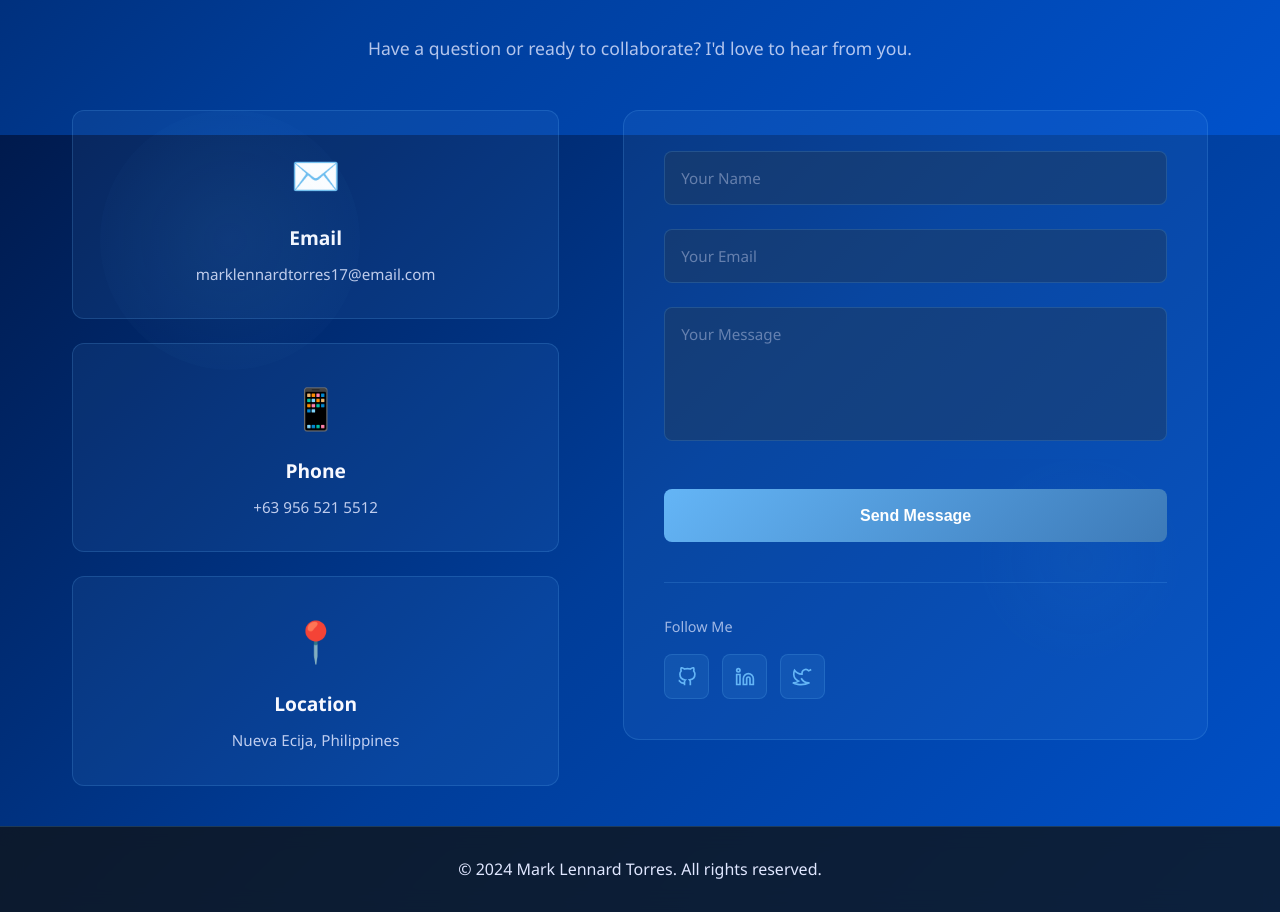
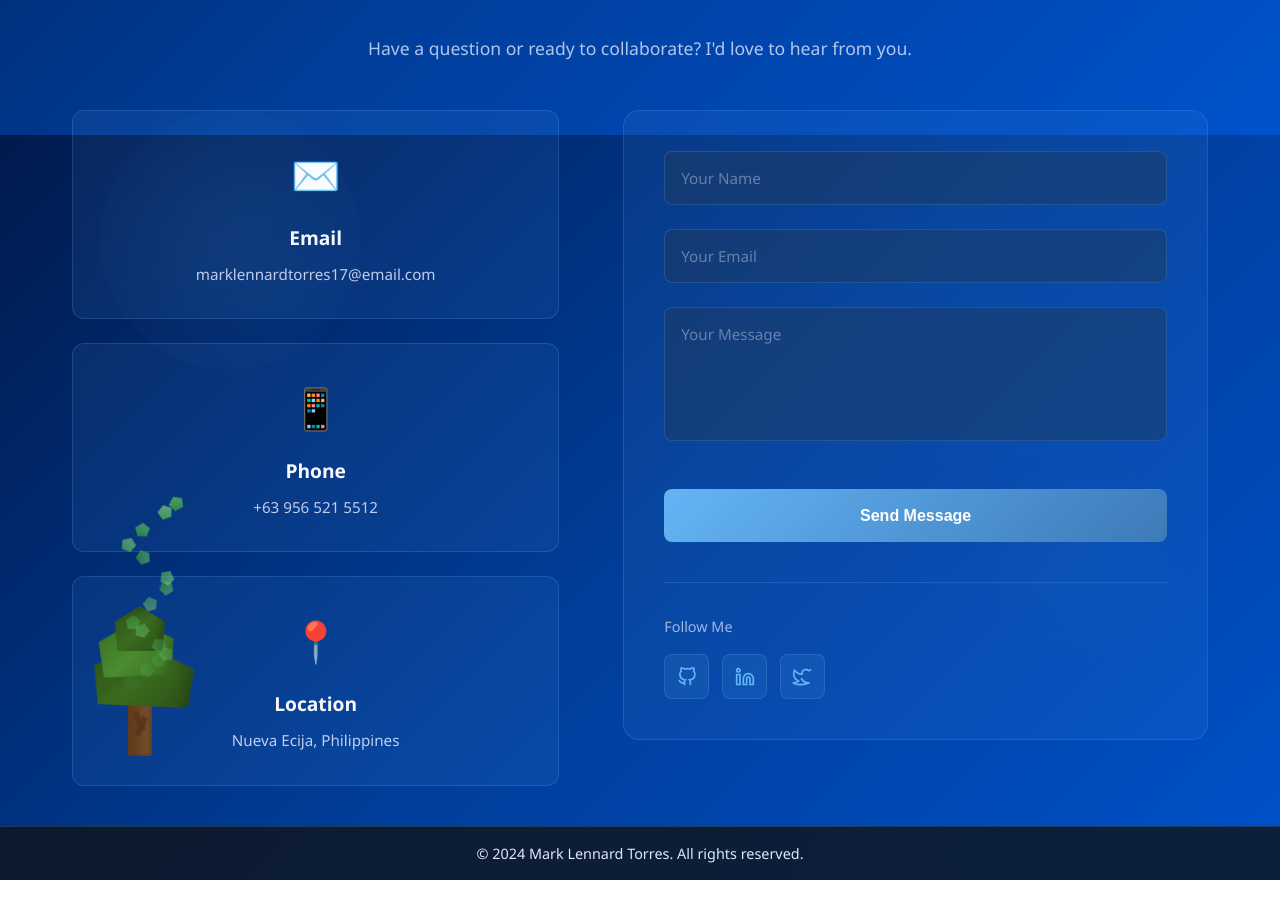
Before and after one commit to Len170-sorce/NewPortfolio, a React (Vite) app in the folder portfolio/: page / in a window 1280 px wide. Shown: the part 4665-5577 px from the top of the page. After the commit the page ends 5545 px from the top, so only its background shows below. Built offline with nearby package versions, Linux system fonts and the light colour scheme.

Commit message:
updated portfolio

```diff
--- a/portfolio/src/App.css
+++ b/portfolio/src/App.css
@@ -90,22 +90,23 @@ section#contact {
 .footer {
   background: rgba(15, 20, 25, 0.8);
   backdrop-filter: blur(10px);
-  padding: 30px 20px;
+  padding: 15px 20px;
   text-align: center;
   border-top: 1px solid rgba(100, 181, 246, 0.2);
   color: var(--text-light);
+  font-size: 0.9rem;
 }
 
 @media (max-width: 768px) {
   .footer {
-    padding: 20px 15px;
-    font-size: 0.9rem;
+    padding: 12px 15px;
+    font-size: 0.85rem;
   }
 }
 
 @media (max-width: 480px) {
   .footer {
-    padding: 15px 10px;
-    font-size: 0.85rem;
+    padding: 10px 10px;
+    font-size: 0.8rem;
   }
 }
--- a/portfolio/src/components/Contact.css
+++ b/portfolio/src/components/Contact.css
@@ -301,3 +301,234 @@
     padding: 2rem;
   }
 }
+
+/* Pixelated Tree */
+.pixelated-tree {
+  position: absolute;
+  bottom: 30px;
+  left: 30px;
+  width: 140px;
+  height: 200px;
+  z-index: 5;
+}
+
+/* Tree Trunk */
+.tree-trunk {
+  position: absolute;
+  bottom: 0;
+  left: 50%;
+  transform: translateX(-50%);
+  width: 24px;
+  height: 60px;
+  background: linear-gradient(90deg, #5A361A 0%, #6B4423 50%, #7D5230 100%);
+  box-shadow:
+    inset -2px 0 4px rgba(0, 0, 0, 0.3),
+    inset 2px 0 4px rgba(139, 90, 43, 0.3);
+}
+
+/* Branch details */
+.tree-trunk::before {
+  content: '';
+  position: absolute;
+  top: 15px;
+  left: 8px;
+  width: 6px;
+  height: 20px;
+  background: #5A361A;
+  transform: rotate(-25deg);
+}
+
+.tree-trunk::after {
+  content: '';
+  position: absolute;
+  top: 20px;
+  right: 8px;
+  width: 6px;
+  height: 20px;
+  background: #5A361A;
+  transform: rotate(25deg);
+}
+
+/* Foliage layers */
+.tree-foliage {
+  position: absolute;
+  left: 50%;
+  transform: translateX(-50%);
+  filter: drop-shadow(0 4px 6px rgba(0, 0, 0, 0.2));
+}
+
+.foliage-1 {
+  bottom: 50px;
+  width: 100px;
+  height: 60px;
+  background: linear-gradient(135deg, #2D5016 0%, #3A6B1F 50%, #2D5016 100%);
+  clip-path: polygon(50% 0%, 100% 35%, 95% 100%, 5% 100%, 0% 35%);
+  animation: treeWind 4s ease-in-out infinite;
+  box-shadow: inset -10px 10px 15px rgba(0, 0, 0, 0.2);
+}
+
+.foliage-2 {
+  bottom: 80px;
+  width: 75px;
+  height: 55px;
+  background: linear-gradient(135deg, #3A6B1F 0%, #4A8C2F 50%, #3A6B1F 100%);
+  clip-path: polygon(50% 0%, 100% 35%, 95% 100%, 5% 100%, 0% 35%);
+  animation: treeWind 5s ease-in-out infinite 0.2s;
+  box-shadow: inset -8px 8px 12px rgba(0, 0, 0, 0.15);
+}
+
+.foliage-3 {
+  bottom: 105px;
+  width: 50px;
+  height: 45px;
+  background: linear-gradient(135deg, #2D5016 0%, #3A6B1F 50%, #2D5016 100%);
+  clip-path: polygon(50% 0%, 100% 35%, 95% 100%, 5% 100%, 0% 35%);
+  animation: treeWind 6s ease-in-out infinite 0.4s;
+  box-shadow: inset -5px 5px 10px rgba(0, 0, 0, 0.2);
+}
+
+@keyframes treeWind {
+  0%, 100% {
+    transform: translateX(-50%) rotate(0deg);
+  }
+  25% {
+    transform: translateX(-55%) rotate(-3deg);
+  }
+  50% {
+    transform: translateX(-50%) rotate(0deg);
+  }
+  75% {
+    transform: translateX(-45%) rotate(3deg);
+  }
+}
+
+/* Falling leaves container */
+.tree-leaves-container {
+  position: absolute;
+  width: 200%;
+  height: 120%;
+  left: -50%;
+  top: -20%;
+  overflow: visible;
+  pointer-events: none;
+}
+
+.falling-leaf {
+  position: absolute;
+  width: 14px;
+  height: 14px;
+  background: linear-gradient(135deg, #4CAF50 0%, #45a049 50%, #3d8b40 100%);
+  clip-path: polygon(50% 0%, 100% 38%, 82% 100%, 18% 100%, 0% 38%);
+  left: 50%;
+  top: -30px;
+  animation: leafFallWind 7s ease-in infinite;
+  animation-delay: var(--leaf-delay, 0s);
+  opacity: 0.85;
+  filter: drop-shadow(0 2px 2px rgba(0, 0, 0, 0.1));
+}
+
+.falling-leaf:nth-child(odd) {
+  background: linear-gradient(135deg, #66BB6A 0%, #4CAF50 50%, #3d8b40 100%);
+}
+
+.falling-leaf:nth-child(even) {
+  background: linear-gradient(135deg, #81C784 0%, #66BB6A 50%, #4CAF50 100%);
+}
+
+@keyframes leafFallWind {
+  0% {
+    transform: translateX(0) translateY(-30px) rotate(0deg);
+    opacity: 0.85;
+  }
+  15% {
+    transform: translateX(30px) translateY(10px) rotate(45deg);
+  }
+  30% {
+    transform: translateX(-20px) translateY(50px) rotate(90deg);
+    opacity: 0.7;
+  }
+  45% {
+    transform: translateX(25px) translateY(90px) rotate(180deg);
+  }
+  60% {
+    transform: translateX(-15px) translateY(130px) rotate(220deg);
+    opacity: 0.5;
+  }
+  75% {
+    transform: translateX(20px) translateY(160px) rotate(270deg);
+  }
+  100% {
+    transform: translateX(-30px) translateY(200px) rotate(360deg);
+    opacity: 0;
+  }
+}
+
+@media (max-width: 768px) {
+  .pixelated-tree {
+    width: 100px;
+    height: 140px;
+    bottom: 15px;
+    left: 15px;
+    opacity: 0.85;
+  }
+
+  .tree-trunk {
+    width: 18px;
+    height: 40px;
+  }
+
+  .foliage-1 {
+    width: 70px;
+    height: 40px;
+  }
+
+  .foliage-2 {
+    width: 55px;
+    height: 35px;
+  }
+
+  .foliage-3 {
+    width: 40px;
+    height: 30px;
+  }
+
+  .falling-leaf {
+    width: 10px;
+    height: 10px;
+  }
+}
+
+@media (max-width: 480px) {
+  .pixelated-tree {
+    width: 80px;
+    height: 110px;
+    bottom: 10px;
+    left: 10px;
+    opacity: 0.7;
+  }
+
+  .tree-trunk {
+    width: 14px;
+    height: 30px;
+  }
+
+  .foliage-1 {
+    width: 50px;
+    height: 30px;
+  }
+
+  .foliage-2 {
+    width: 40px;
+    height: 25px;
+  }
+
+  .foliage-3 {
+    width: 30px;
+    height: 20px;
+  }
+
+  .falling-leaf {
+    width: 8px;
+    height: 8px;
+  }
+}
--- a/portfolio/src/components/Contact.tsx
+++ b/portfolio/src/components/Contact.tsx
@@ -56,8 +56,18 @@ export default function Contact() {
   }
 
   return (
-    <div ref={containerRef} className={`contact-container scroll-animate ${containerVisible ? 'is-visible' : ''}`}>
-      {/* Geometric Shapes */}
+    <div ref={containerRef} className={`contact-container scroll-animate ${containerVisible ? 'is-visible' : ''}`}>      {/* Pixelated Tree */}
+      <div className="pixelated-tree">
+        <div className="tree-trunk"></div>
+        <div className="tree-foliage foliage-1"></div>
+        <div className="tree-foliage foliage-2"></div>
+        <div className="tree-foliage foliage-3"></div>
+        <div className="tree-leaves-container">
+          {Array.from({ length: 15 }).map((_, i) => (
+            <div key={i} className="falling-leaf" style={{ '--leaf-delay': `${i * 0.4}s` } as React.CSSProperties}></div>
+          ))}
+        </div>
+      </div>      {/* Geometric Shapes */}
       <div className="contact-shape circle-1"></div>
       <div className="contact-shape circle-2"></div>
       <div className="contact-shape square"></div>
--- a/portfolio/src/components/Projects.tsx
+++ b/portfolio/src/components/Projects.tsx
@@ -50,7 +50,7 @@ export default function Projects() {
       title: 'Baranggay Management System',
       description: 'Designed to streamline local governance, the Barangay Management System manages barangay records using a MySQL database with real-time updates and full CRUD functionality.',
       technologies: ['MySQL','HTML', 'CSS', 'JavaScript', 'CRUD'],
-      image: '💾',
+      image: '/src/assets/BMS-MK.png',
     },
     {
       title: 'Parfum Perspective',
```
Also changed, not shown: portfolio/src/assets/BMS-MK.png (added), 1 other file (tests, documents, lock files or other folders).
